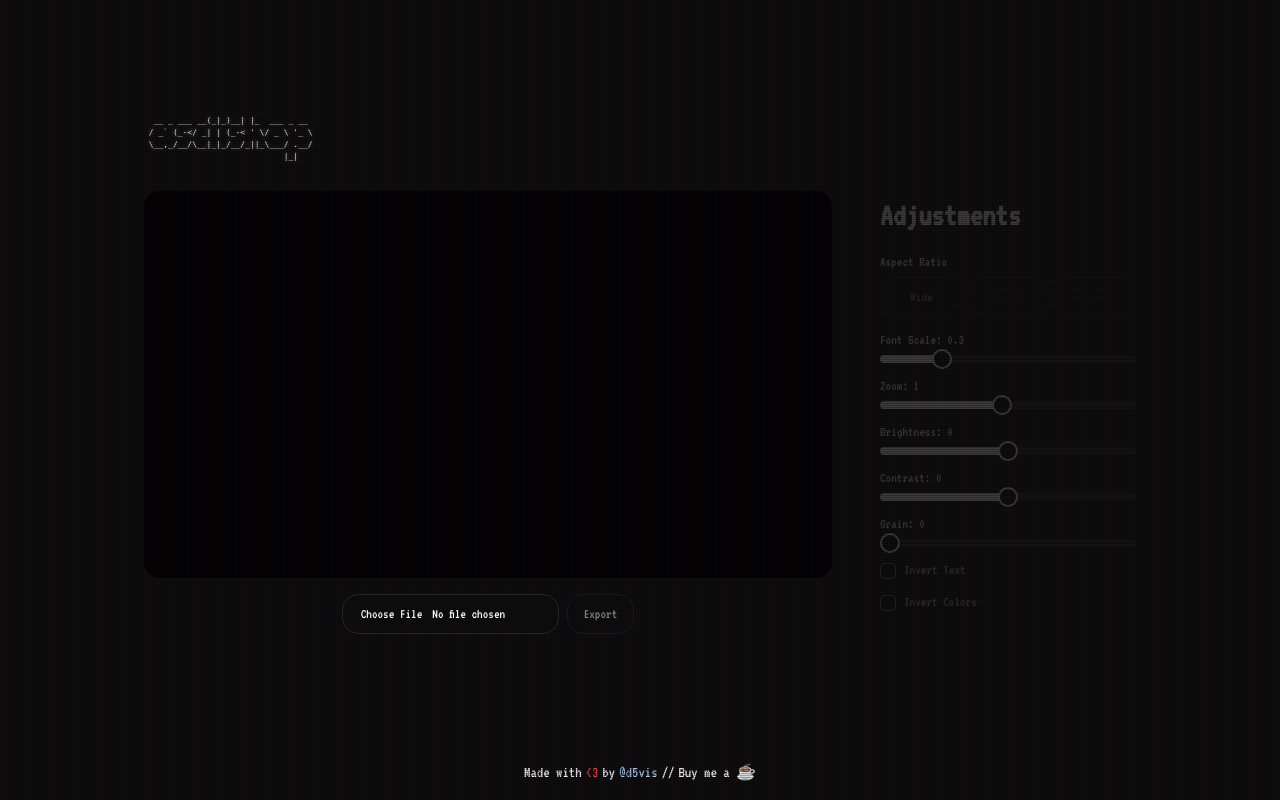
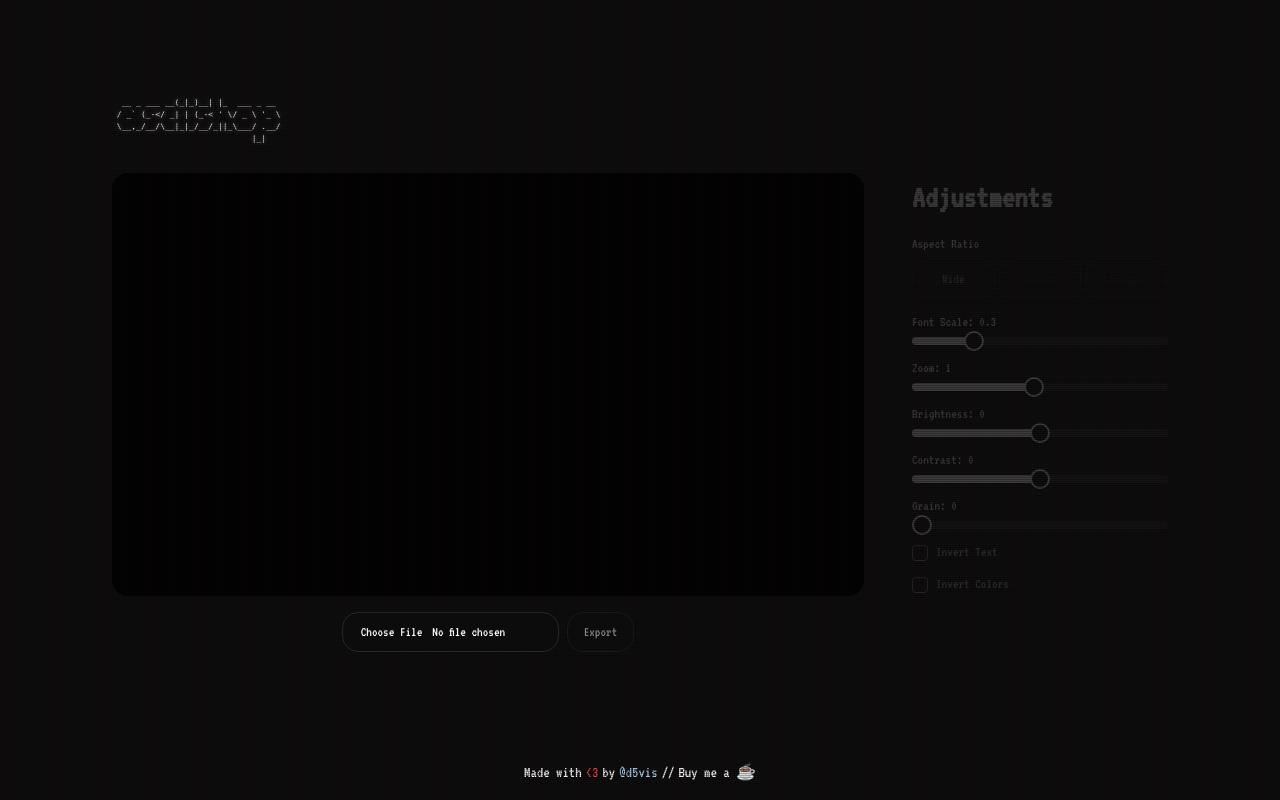
Before and after one commit to d5vis/asciishop, a Next.js app: page / in a window 1280 px wide. Built offline with nearby package versions, Linux system fonts and the light colour scheme; what tailwindcss-motion would draw is missing.

Commit message:
update responsiveness

```diff
--- a/app/page.tsx
+++ b/app/page.tsx
@@ -5,10 +5,10 @@ export default function Home() {
   return (
     <div className="crt motion-blur-in-sm motion-delay-150 grid grid-rows-[1fr_auto] items-center justify-center min-h-screen p-4 gap-2 font-[family-name:var(--font-vt323)]">
       <div>
-        <header className="px-4 lg:px-12">
+        <header className="px-4">
           <Title />
         </header>
-        <main className="flex flex-col gap-4 items-center justify-center w-[85vw] max-w-[1440px] h-full lg:px-8">
+        <main className="flex flex-col gap-4 items-center justify-center w-[85vw] max-w-[1440px] h-full">
           <Editor />
         </main>
       </div>
--- a/components/editor/editor.tsx
+++ b/components/editor/editor.tsx
@@ -9,6 +9,7 @@ import { ImageToAscii } from "@/util/ascii";
 import { Button } from "../ui/button";
 
 import Preview from "@/components/editor/preview";
+import { cn } from "@/lib/utils";
 
 enum AspectRatio {
   Wide = 16 / 9,
@@ -97,7 +98,15 @@ const Editor = () => {
   }, [image, fontScale, zoom, brightness, contrast, grain, invertText]);
 
   return (
-    <div className="flex flex-col lg:grid lg:grid-cols-[1fr_auto] gap-4 w-full h-full">
+    <div
+      className={cn(
+        `flex flex-col ${
+          aspectRatio === AspectRatio.Wide
+            ? "md:grid md:grid-cols-[1fr_auto]"
+            : "sm:grid sm:grid-cols-[1fr_auto]"
+        } gap-4 w-full h-full`
+      )}
+    >
       <div className="flex flex-col gap-4 items-center h-full rounded-3xl p-4 transition-all">
         <Preview
           content={ascii}
```
